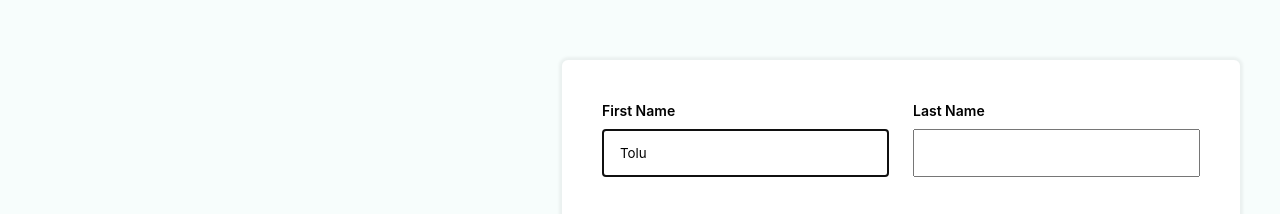
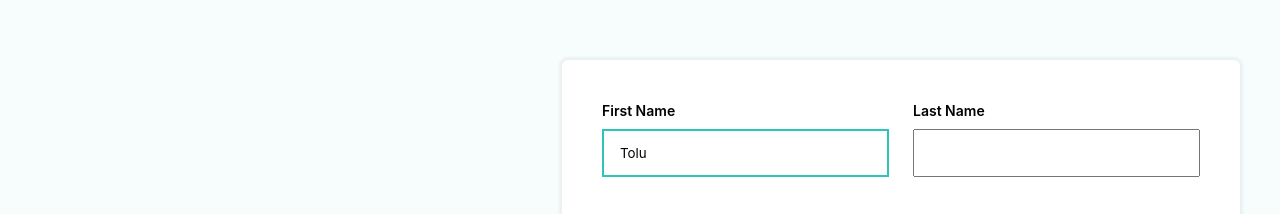
Before and after one commit to judeeseka/AltSchool-HTML-test, a plain HTML site: page index.html in a window 1280 px wide. Shown: the top 214 px of the page. Drawn offline with Linux system fonts and the light colour scheme.

Commit message:
removed autofocus attr

```diff
--- a/index.html
+++ b/index.html
@@ -20,7 +20,7 @@
         <form>
             <div>
                 <label for="firstName">First Name</label>
-                <input type="text" name="firstName" id="firstName" value="Tolu" autofocus>
+                <input type="text" name="firstName" id="firstName" value="Tolu">
             </div>
 
             <div>
```
